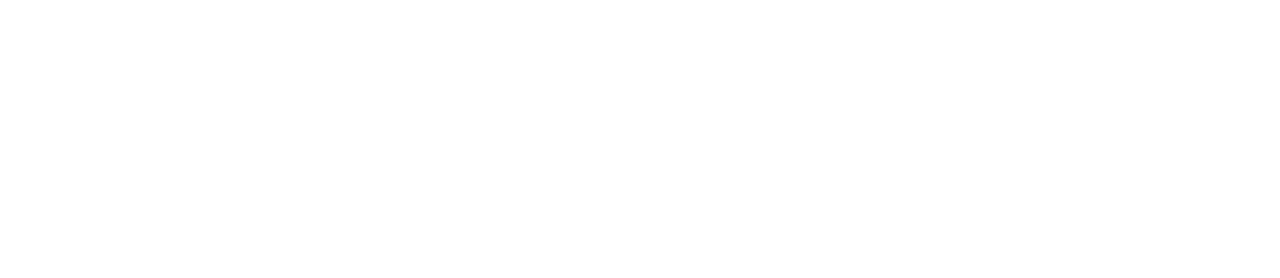
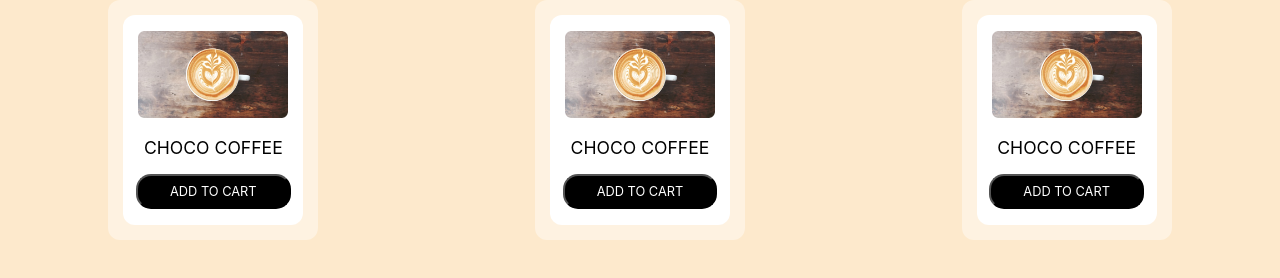
Before and after one commit to KolipakaSrinivas/Cofee_Shop_Landing_Page, a website built with Vite: page design-system.html in a window 1280 px wide. Built offline with nearby package versions, Linux system fonts and the light colour scheme.

Commit message:
coffee card created

```diff
--- a/design-system.html
+++ b/design-system.html
@@ -71,3 +71,39 @@
     <img src="./public/images/coffee-cups/Orange-Cup-Mockup.jpg" class="Orange-Cup" alt="cofee-cup">
     <img src="./public/images/coffee-cups/Broun-Cup- Mockup (1).png" class="Broun-Cup" alt="cofee-cup">
 </div> -->
+
+
+<div class="flex">
+
+<div class="card flex">
+  <div class="card-content flex">
+    <div class="card-img">
+      <img src="./public/images/cards-imgs/coffee-1-.png" alt="">
+    </div>
+    <h2>CHOCO COFFEE</h2>
+      <button>ADD TO CART</button>
+  </div>
+</div>
+
+
+<div class="card flex">
+  <div class="card-content flex">
+    <div class="card-img">
+      <img src="./public/images/cards-imgs/coffee-1-.png" alt="">
+    </div>
+    <h2>CHOCO COFFEE</h2>
+      <button>ADD TO CART</button>
+  </div>
+</div>
+
+
+<div class="card flex">
+  <div class="card-content flex">
+    <div class="card-img">
+      <img src="./public/images/cards-imgs/coffee-1-.png" alt="">
+    </div>
+    <h2>CHOCO COFFEE</h2>
+      <button>ADD TO CART</button>
+  </div>
+</div>
+</div>
--- a/style.css
+++ b/style.css
@@ -37,6 +37,7 @@ body {
   min-height: 100vh;
   text-rendering: optimizeSpeed;
   line-height: 1.5;
+  background: #FDE9CC;
 }
 
 /* A elements that don't have a class get default styles */
@@ -332,3 +333,57 @@ header {
   justify-content: center;
 
 }
+
+/* --------------- */
+/* Card */
+
+.card-img {
+  width: 150px;
+  height: 90px;
+}
+
+.card {
+  margin: auto;
+  border-radius: 12px;
+  background: rgba(255, 255, 255, 0.40);
+  width: 210px;
+  height: 240px;
+  display: flex;
+  align-items: center;
+  justify-content: center;
+}
+
+.card-content {
+  width: 180px;
+  height: 210px;
+  flex-shrink: 0;
+  border-radius: 12px;
+  background: #FFF;
+  display: flex;
+  flex-direction: column;
+  align-items: center;
+  justify-content: space-evenly;
+}
+
+.card-content button {
+  color: #FFF;
+text-align: center;
+font-family: Inter;
+font-size: 0.8rem;
+font-style: normal;
+font-weight: 400;
+line-height: normal;
+background: #000;
+padding: 0.5rem 2rem;
+border-radius: 15px;
+}
+
+.card-content h2 {
+  color: #000;
+  text-align: center;
+  font-family: Inter;
+  font-size: 1.1rem;
+  font-style: normal;
+  font-weight: 400;
+  line-height: normal;
+}
```
Also changed, not shown: public/images/cards-imgs/coffee-1-.png (added).
